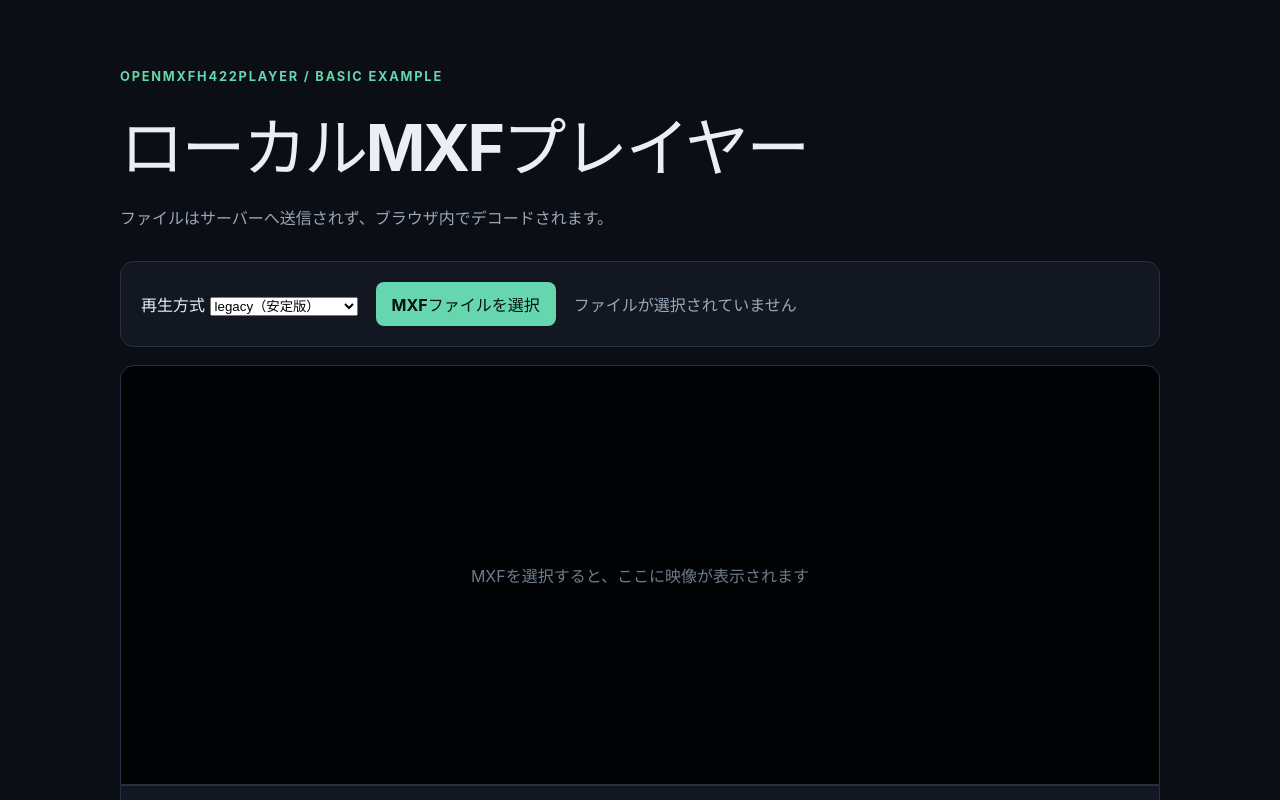
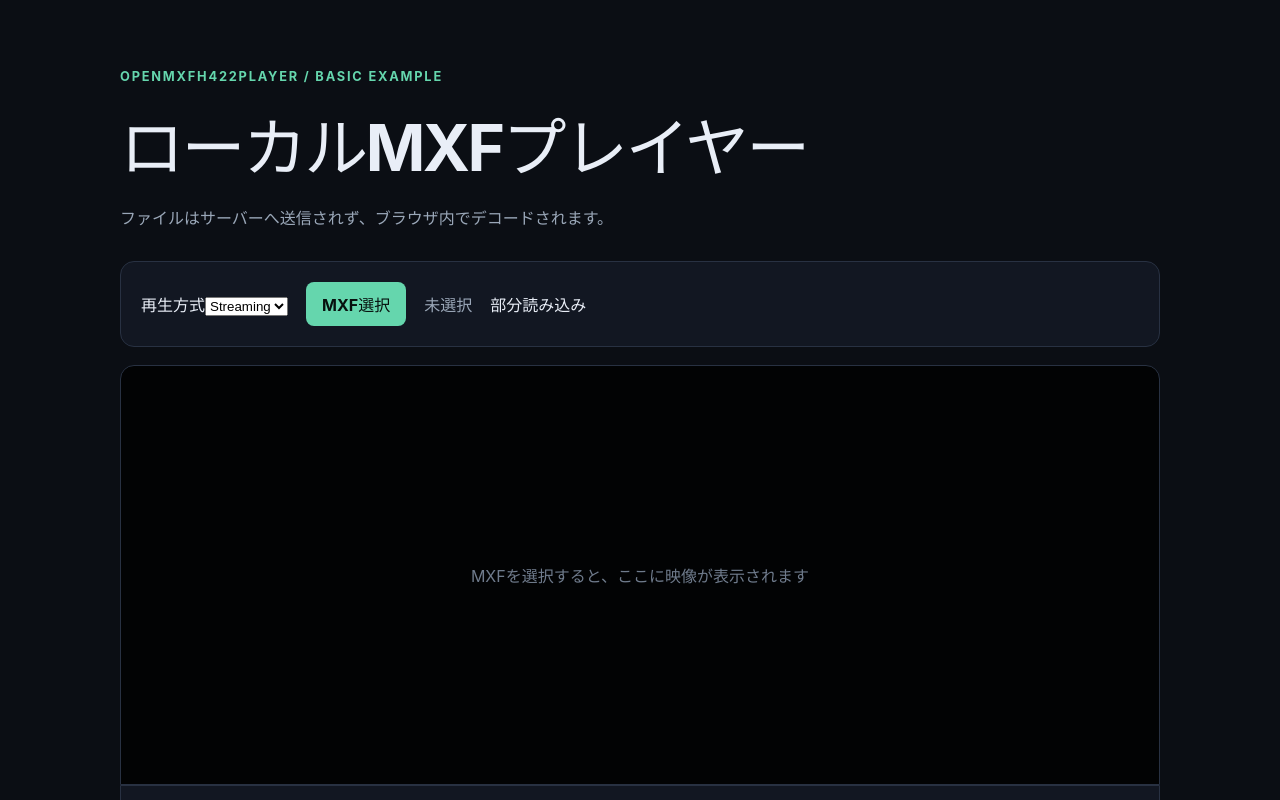
Before and after one commit to DaisukeTujita/OpenMxfH422Player, a React (Vite) app in the folder examples/basic-player/: page / in a window 1280 px wide. Shown: the top 800 px of the page. Built offline with nearby package versions, Linux system fonts and the light colour scheme.

Commit message:
Stabilize sample file controls and default to streaming

```diff
--- a/examples/basic-player/src/App.tsx
+++ b/examples/basic-player/src/App.tsx
@@ -45,13 +45,15 @@ export function App() {
   const [timecodeError, setTimecodeError] = useState("");
   const [seeking, setSeeking] = useState(false);
   const [buffering, setBuffering] = useState(false);
-  const [mode,setMode]=useState<PlaybackMode>("legacy");
+  const [mode,setMode]=useState<PlaybackMode>("streaming");
   const [diagnostics,setDiagnostics]=useState<PlayerDiagnostics>();
   const selectedStartTimecode = mediaInfo?.selectedTimecode
     ? formatTimecodeFrame(mediaInfo.selectedTimecode.startFrame, mediaInfo.selectedTimecode.roundedTimecodeBase, mediaInfo.selectedTimecode.dropFrame)
     : undefined;
 
   const selectFile = (nextFile?: File) => {
+    if (nextFile) console.info("[H422Player example] MXF selected", { name: nextFile.name, size: nextFile.size, type: nextFile.type || "(empty)", lastModified: new Date(nextFile.lastModified).toISOString(), mode });
+    else console.info("[H422Player example] MXF selection cleared", { mode });
     setFile(nextFile);
     setError("");
     setInfo(undefined);
@@ -100,13 +102,18 @@ export function App() {
       </header>
 
       <section className="panel file-panel">
-        <label>再生方式 <select value={mode} onChange={event=>{setBuffering(false);setMode(event.target.value as PlaybackMode);}}><option value="legacy">legacy（安定版）</option><option value="streaming">streaming（実験的）</option></select></label>
+        <label className="mode-control">再生方式
+          <select value={mode} onChange={event=>{const nextMode=event.target.value as PlaybackMode;console.info("[H422Player example] playback mode changed", { from: mode, to: nextMode });setBuffering(false);setMode(nextMode);}}>
+            <option value="streaming">Streaming</option>
+            <option value="legacy">Legacy</option>
+          </select>
+        </label>
         <label className="file-picker">
-          <span>MXFファイルを選択</span>
+          <span>MXF選択</span>
           <input type="file" accept=".mxf,application/mxf" onChange={(event) => selectFile(event.target.files?.[0])} />
         </label>
-        <span className="filename">{file?.name ?? "ファイルが選択されていません"}</span>
-        {mode === "streaming" && <strong>実験的な部分読み込みモードです。対応音声: PCM S24BE / 48 kHz / 24-bit / stereo。未対応音声形式では映像のみ再生します</strong>}
+        <span className="filename" title={file?.name}>{file?.name ?? "未選択"}</span>
+        <span className="mode-note" title={mode === "streaming" ? "必要な区間を部分読み込みします。対応外の音声形式では映像のみ再生します。" : "ファイル全体を読み込む互換モードです。"}>{mode === "streaming" ? "部分読み込み" : "互換モード"}</span>
       </section>
 
       <section className="viewer" aria-label="MXF player">
```
